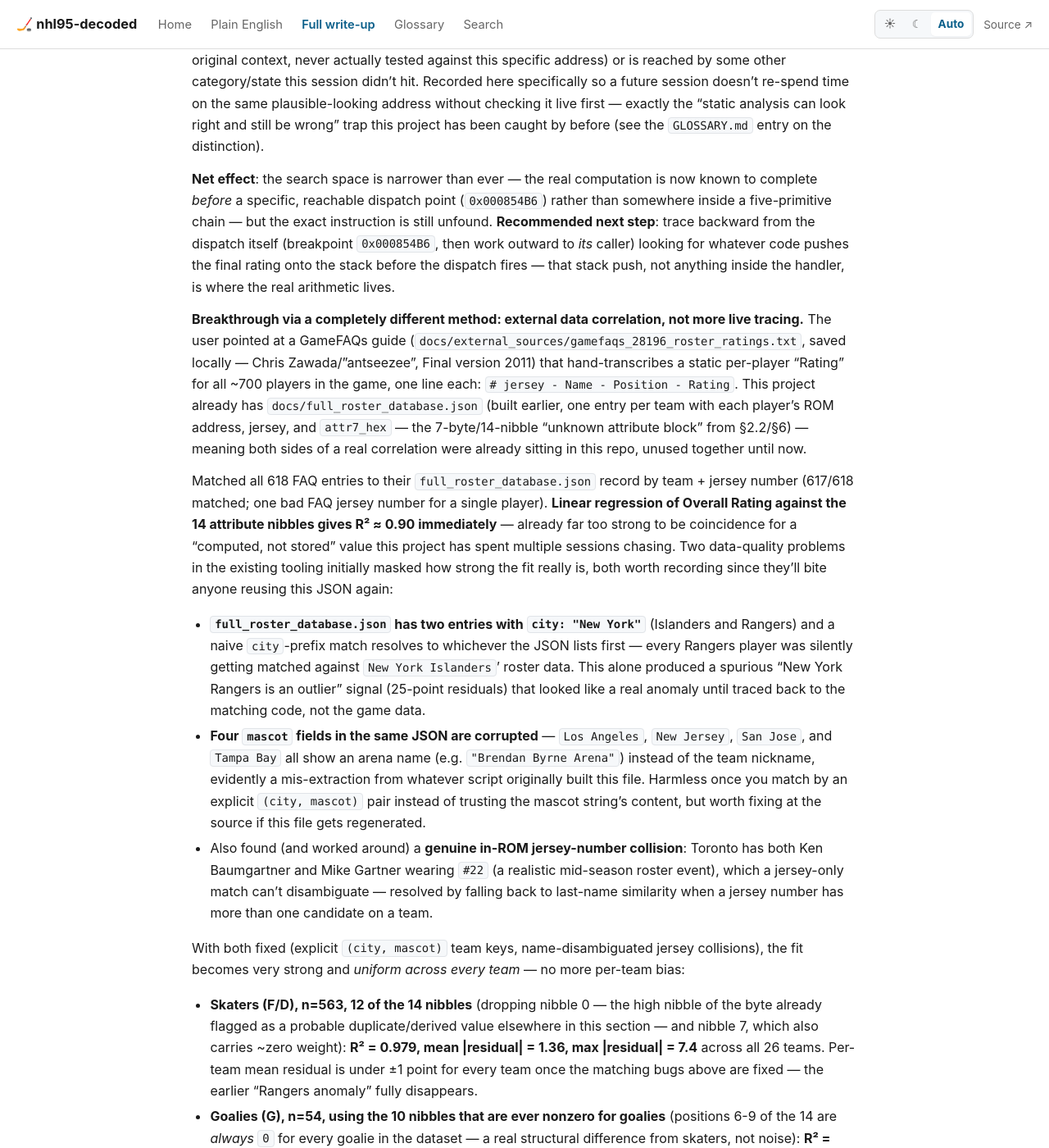
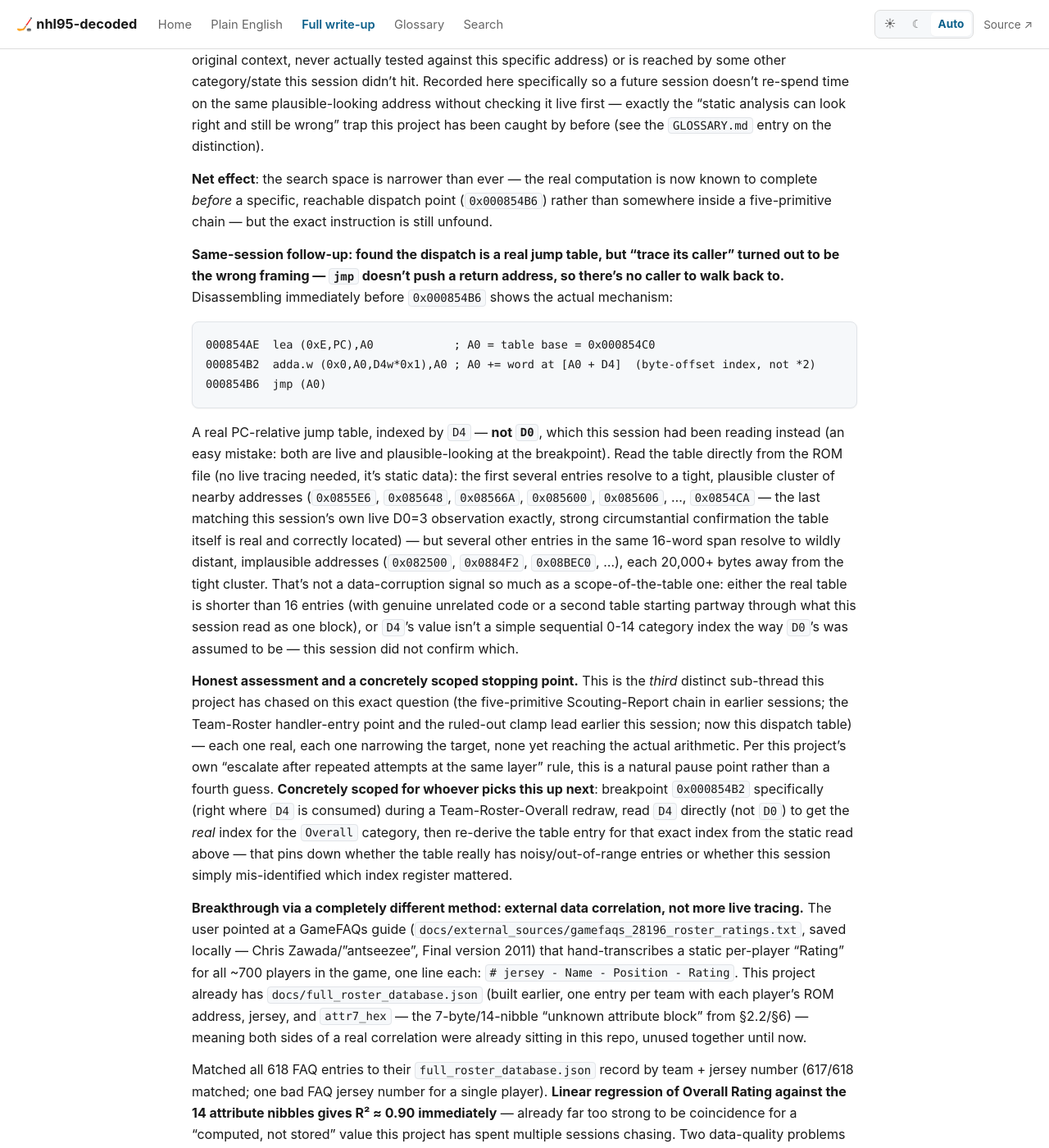
Before and after one commit to BreakableHoodie/nhl95-decoded, a Jekyll site: the page built from docs/FINDINGS.md, in a window 1280 px wide and 1400 px high, scrolled down 29256 px. Shown: the whole window at 82% size. Built offline with Jekyll 4.4.1, drawn with Linux system fonts in a browser that asks for light colours; our own code applies the rules of GitHub Pages for plain Markdown files.

Commit message:
Issue #2: found the real jump table mechanism, but hit a genuine wall
The dispatch at 0x854B6 is a real PC-relative jump table (base 0x854C0,
indexed by D4 -- not D0, which this session had mistakenly been reading).
One table entry matches a live observation exactly, but several others in
the same span resolve to wildly implausible, distant addresses -- either
the table is shorter than assumed or D4 isn't a simple sequential index.

Framed "trace the dispatch's caller" turned out to be the wrong approach
since jmp doesn't push a return address. Documented as a third distinct
sub-thread on this question, each narrowing the target without reaching
the actual arithmetic -- a natural stopping point per this project's own
escalation rule, with a concretely scoped next step (breakpoint 0x854B2,
read D4 directly) left for whoever picks it up next.

````diff
--- a/docs/FINDINGS.md
+++ b/docs/FINDINGS.md
@@ -1396,12 +1396,51 @@ before (see the `GLOSSARY.md` entry on the distinction).
 **Net effect**: the search space is narrower than ever — the real
 computation is now known to complete *before* a specific, reachable
 dispatch point (`0x000854B6`) rather than somewhere inside a five-primitive
-chain — but the exact instruction is still unfound. **Recommended next
-step**: trace backward from the dispatch itself (breakpoint
-`0x000854B6`, then work outward to *its* caller) looking for whatever
-code pushes the final rating onto the stack before the dispatch fires —
-that stack push, not anything inside the handler, is where the real
-arithmetic lives.
+chain — but the exact instruction is still unfound.
+
+**Same-session follow-up: found the dispatch is a real jump table, but
+"trace its caller" turned out to be the wrong framing — `jmp` doesn't
+push a return address, so there's no caller to walk back to.**
+Disassembling immediately before `0x000854B6` shows the actual mechanism:
+
+```
+000854AE  lea (0xE,PC),A0            ; A0 = table base = 0x000854C0
+000854B2  adda.w (0x0,A0,D4w*0x1),A0 ; A0 += word at [A0 + D4]  (byte-offset index, not *2)
+000854B6  jmp (A0)
+```
+
+A real PC-relative jump table, indexed by `D4` — **not `D0`**, which this
+session had been reading instead (an easy mistake: both are live and
+plausible-looking at the breakpoint). Read the table directly from the
+ROM file (no live tracing needed, it's static data): the first several
+entries resolve to a tight, plausible cluster of nearby addresses
+(`0x0855E6`, `0x085648`, `0x08566A`, `0x085600`, `0x085606`, ...,
+`0x0854CA` — the last matching this session's own live D0=3 observation
+exactly, strong circumstantial confirmation the table itself is real and
+correctly located) — but several other entries in the same 16-word span
+resolve to wildly distant, implausible addresses (`0x082500`, `0x0884F2`,
+`0x08BEC0`, ...), each 20,000+ bytes away from the tight cluster. That's
+not a data-corruption signal so much as a scope-of-the-table one: either
+the real table is shorter than 16 entries (with genuine unrelated code or
+a second table starting partway through what this session read as one
+block), or `D4`'s value isn't a simple sequential 0-14 category index the
+way `D0`'s was assumed to be — this session did not confirm which.
+
+**Honest assessment and a concretely scoped stopping point.** This is
+the *third* distinct sub-thread this project has chased on this exact
+question (the five-primitive Scouting-Report chain in earlier sessions;
+the Team-Roster handler-entry point and the ruled-out clamp lead earlier
+this session; now this dispatch table) — each one real, each one
+narrowing the target, none yet reaching the actual arithmetic. Per this
+project's own "escalate after repeated attempts at the same layer" rule,
+this is a natural pause point rather than a fourth guess. **Concretely
+scoped for whoever picks this up next**: breakpoint `0x000854B2`
+specifically (right where `D4` is consumed) during a Team-Roster-Overall
+redraw, read `D4` directly (not `D0`) to get the *real* index for the
+`Overall` category, then re-derive the table entry for that exact index
+from the static read above — that pins down whether the table really has
+noisy/out-of-range entries or whether this session simply mis-identified
+which index register mattered.
 
 **Breakthrough via a completely different method: external data correlation,
 not more live tracing.** The user pointed at a GameFAQs guide
````
